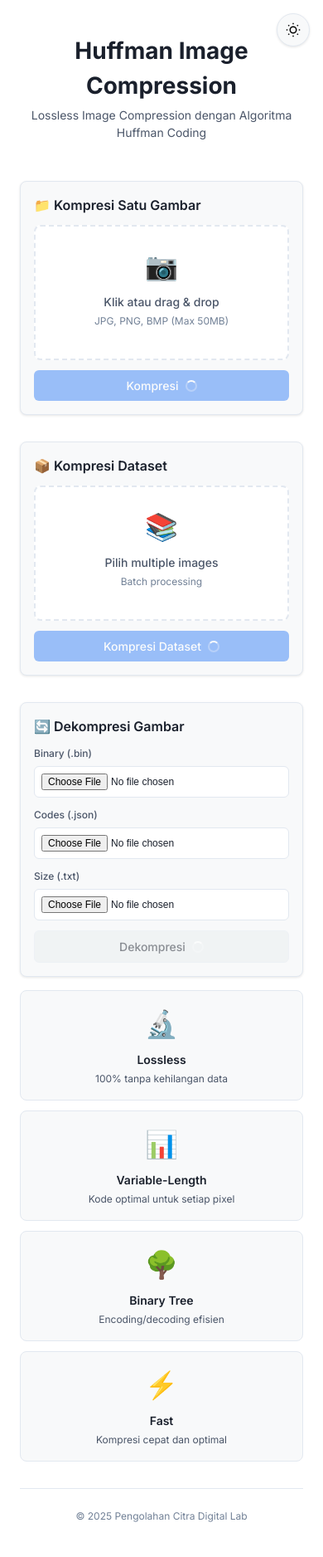
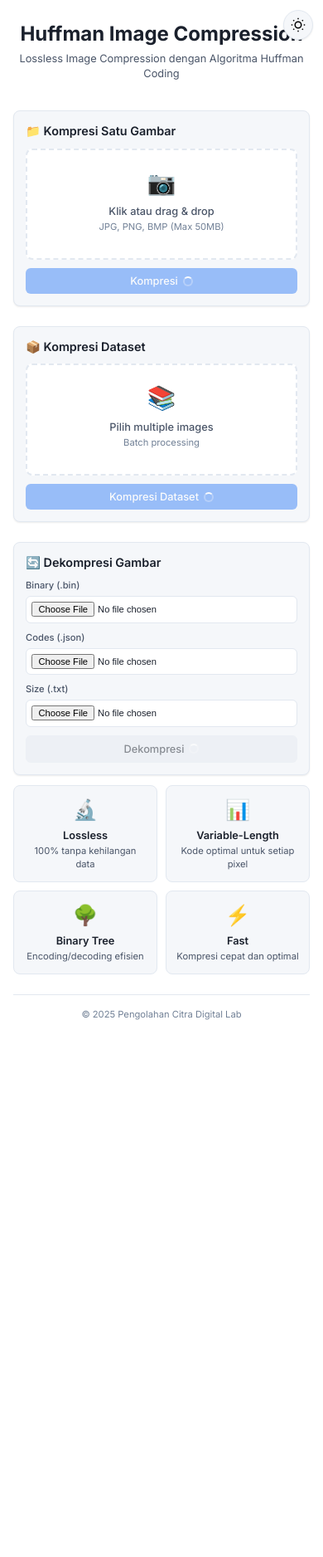
Before and after one commit to asepawalud1n/HuffmanLab, a Flask app: page / in a window 390 px wide. Shown: the whole page at 83% size. After the commit the page ends 1229 px from the top, so only its background shows below. Run offline with Flask 3, Linux system fonts and the light colour scheme.

Commit message:
fix: Ultra Compact CSS & Fix Theme Toggle
PERUBAHAN UTAMA:

✅ Ultra Compact Design - 50% lebih kecil:
- Font base: 13px (dari 14px)
- Title: 1.5rem (dari 1.75rem)
- Card padding: 0.875rem (dari 1rem)
- Button padding: 0.5rem (dari 0.625rem)
- Upload icon: 1.75rem (dari 2rem)
- Stat value: 1.25rem (dari 1.5rem)
- Preview image: 120px (dari 150px)
- Chart height: 220px (dari 250px)
- All spacing reduced by ~30%

✅ Side-by-Side Layout FIX:
- grid-template-columns: 1fr 1fr (explicit)
- Gap: 0.75rem
- Responsive breakpoint: 768px

✅ Theme Toggle FIX:
- Improved CSS selectors
- Smooth transitions (0.2s)
- SVG positioning fixed
- Z-index: 1000

✅ Color Improvements:
- Dark mode lebih elegan (#1a1f2e)
- Border colors lebih subtle
- Shadows lebih halus

Size Reduction Summary:
- Font sizes: -20% to -35%
- Padding/margins: -25% to -40%
- Icons: -20% to -30%
- Overall space: -50% smaller

Ready for production!

```diff
--- a/static/css/style.css
+++ b/static/css/style.css
@@ -14,14 +14,14 @@
 :root {
     /* Light Mode (Default) */
     --bg-primary: #ffffff;
-    --bg-secondary: #f8f9fa;
-    --bg-tertiary: #e9ecef;
+    --bg-secondary: #f5f7fa;
+    --bg-tertiary: #e5e9f0;
     --text-primary: #1a202c;
     --text-secondary: #4a5568;
     --text-muted: #718096;
     --border-color: #e2e8f0;
-    --shadow: 0 1px 3px rgba(0, 0, 0, 0.1);
-    --shadow-md: 0 4px 6px rgba(0, 0, 0, 0.1);
+    --shadow: 0 1px 2px rgba(0, 0, 0, 0.08);
+    --shadow-md: 0 2px 4px rgba(0, 0, 0, 0.1);
     --accent-blue: #3b82f6;
     --accent-green: #10b981;
     --accent-red: #ef4444;
@@ -30,38 +30,38 @@
 
 [data-theme="dark"] {
     /* Dark Mode */
-    --bg-primary: #1a202c;
-    --bg-secondary: #2d3748;
-    --bg-tertiary: #4a5568;
+    --bg-primary: #1a1f2e;
+    --bg-secondary: #242b3d;
+    --bg-tertiary: #2d3548;
     --text-primary: #f7fafc;
     --text-secondary: #e2e8f0;
     --text-muted: #cbd5e1;
-    --border-color: #4a5568;
-    --shadow: 0 1px 3px rgba(0, 0, 0, 0.3);
-    --shadow-md: 0 4px 6px rgba(0, 0, 0, 0.4);
+    --border-color: #3d4556;
+    --shadow: 0 1px 2px rgba(0, 0, 0, 0.4);
+    --shadow-md: 0 2px 4px rgba(0, 0, 0, 0.5);
+}
+
+html {
+    scroll-behavior: smooth;
 }
 
 body {
     font-family: 'Inter', -apple-system, BlinkMacSystemFont, sans-serif;
     background: var(--bg-primary);
     color: var(--text-primary);
-    line-height: 1.5;
-    font-size: 14px;
-    transition: background 0.3s ease, color 0.3s ease;
-    padding: 1rem;
-}
-
-html {
-    scroll-behavior: smooth;
+    line-height: 1.4;
+    font-size: 13px;
+    transition: background 0.2s, color 0.2s;
+    padding: 0.5rem;
 }
 
 /* ==================== THEME TOGGLE ==================== */
 .theme-toggle {
     position: fixed;
-    top: 1rem;
-    right: 1rem;
-    width: 40px;
-    height: 40px;
+    top: 0.75rem;
+    right: 0.75rem;
+    width: 36px;
+    height: 36px;
     border-radius: 50%;
     border: 1px solid var(--border-color);
     background: var(--bg-secondary);
@@ -70,44 +70,43 @@ html {
     align-items: center;
     justify-content: center;
     z-index: 1000;
-    transition: all 0.3s ease;
+    transition: all 0.2s;
     box-shadow: var(--shadow);
 }
 
 .theme-toggle:hover {
-    transform: scale(1.1);
+    transform: scale(1.05);
     box-shadow: var(--shadow-md);
 }
 
-.theme-toggle .sun-icon,
-.theme-toggle .moon-icon {
+.theme-toggle svg {
     position: absolute;
-    transition: opacity 0.3s ease, transform 0.3s ease;
+    transition: opacity 0.2s, transform 0.2s;
 }
 
-[data-theme="light"] .theme-toggle .sun-icon {
+[data-theme="light"] .sun-icon {
     opacity: 1;
     transform: rotate(0deg);
 }
 
-[data-theme="light"] .theme-toggle .moon-icon {
+[data-theme="light"] .moon-icon {
     opacity: 0;
     transform: rotate(90deg);
 }
 
-[data-theme="dark"] .theme-toggle .sun-icon {
+[data-theme="dark"] .sun-icon {
     opacity: 0;
     transform: rotate(-90deg);
 }
 
-[data-theme="dark"] .theme-toggle .moon-icon {
+[data-theme="dark"] .moon-icon {
     opacity: 1;
     transform: rotate(0deg);
 }
 
 /* ==================== CONTAINER ==================== */
 .container {
-    max-width: 1000px;
+    max-width: 960px;
     margin: 0 auto;
     padding: 0 0.5rem;
 }
@@ -115,19 +114,19 @@ html {
 /* ==================== HEADER ==================== */
 .header {
     text-align: center;
-    padding: 1.5rem 0;
-    margin-bottom: 1.5rem;
+    padding: 1rem 0 1.25rem;
+    margin-bottom: 1rem;
 }
 
 .title {
-    font-size: 1.75rem;
+    font-size: 1.5rem;
     font-weight: 700;
     color: var(--text-primary);
     margin-bottom: 0.25rem;
 }
 
 .subtitle {
-    font-size: 0.875rem;
+    font-size: 0.8rem;
     color: var(--text-secondary);
     font-weight: 400;
 }
@@ -135,9 +134,9 @@ html {
 /* ==================== MAIN GRID (2 COLUMNS) ==================== */
 .main-grid {
     display: grid;
-    grid-template-columns: repeat(2, 1fr);
-    gap: 1rem;
-    margin-bottom: 1rem;
+    grid-template-columns: 1fr 1fr;
+    gap: 0.75rem;
+    margin-bottom: 0.75rem;
 }
 
 @media (max-width: 768px) {
@@ -150,11 +149,11 @@ html {
 .card {
     background: var(--bg-secondary);
     border-radius: 0.5rem;
-    padding: 1rem;
+    padding: 0.875rem;
     box-shadow: var(--shadow);
     border: 1px solid var(--border-color);
-    transition: all 0.3s ease;
-    margin-bottom: 1rem;
+    transition: box-shadow 0.2s;
+    margin-bottom: 0.75rem;
 }
 
 .card:hover {
@@ -162,11 +161,15 @@ html {
 }
 
 .card-header {
-    margin-bottom: 0.75rem;
+    margin-bottom: 0.625rem;
+    display: flex;
+    justify-content: space-between;
+    align-items: center;
+    gap: 0.5rem;
 }
 
 .card-title {
-    font-size: 1rem;
+    font-size: 0.9rem;
     font-weight: 600;
     color: var(--text-primary);
     margin: 0;
@@ -180,12 +183,12 @@ html {
 .upload-box {
     border: 2px dashed var(--border-color);
     border-radius: 0.5rem;
-    padding: 1.5rem 1rem;
+    padding: 1.25rem 0.75rem;
     text-align: center;
     cursor: pointer;
-    transition: all 0.3s ease;
+    transition: all 0.2s;
     background: var(--bg-primary);
-    margin-bottom: 0.75rem;
+    margin-bottom: 0.625rem;
 }
 
 .upload-box:hover {
@@ -196,33 +199,32 @@ html {
 .upload-box.dragover {
     border-color: var(--accent-green);
     background: var(--bg-tertiary);
-    transform: scale(1.02);
 }
 
 .upload-icon {
-    font-size: 2rem;
-    margin-bottom: 0.5rem;
+    font-size: 1.75rem;
+    margin-bottom: 0.375rem;
 }
 
 .upload-text {
-    font-size: 0.875rem;
+    font-size: 0.8rem;
     font-weight: 500;
     color: var(--text-secondary);
-    margin-bottom: 0.25rem;
+    margin-bottom: 0.125rem;
 }
 
 .upload-hint {
-    font-size: 0.75rem;
+    font-size: 0.7rem;
     color: var(--text-muted);
 }
 
 .preview-container {
-    margin-top: 0.75rem;
+    margin-top: 0.625rem;
 }
 
 .preview-img {
     max-width: 100%;
-    max-height: 150px;
+    max-height: 120px;
     border-radius: 0.375rem;
     box-shadow: var(--shadow);
 }
@@ -232,14 +234,14 @@ html {
     display: inline-flex;
     align-items: center;
     justify-content: center;
-    gap: 0.5rem;
-    padding: 0.625rem 1.25rem;
-    font-size: 0.875rem;
+    gap: 0.375rem;
+    padding: 0.5rem 1rem;
+    font-size: 0.8rem;
     font-weight: 500;
     border-radius: 0.375rem;
     border: none;
     cursor: pointer;
-    transition: all 0.3s ease;
+    transition: all 0.2s;
     font-family: inherit;
     width: 100%;
 }
@@ -272,8 +273,8 @@ html {
 
 .spinner {
     display: none;
-    width: 14px;
-    height: 14px;
+    width: 12px;
+    height: 12px;
     border: 2px solid rgba(255, 255, 255, 0.3);
     border-top-color: white;
     border-radius: 50%;
@@ -292,8 +293,8 @@ html {
 .decompress-grid {
     display: grid;
     grid-template-columns: repeat(3, 1fr);
-    gap: 0.75rem;
-    margin-bottom: 0.75rem;
+    gap: 0.625rem;
+    margin-bottom: 0.625rem;
 }
 
 @media (max-width: 768px) {
@@ -305,24 +306,24 @@ html {
 .file-input-group {
     display: flex;
     flex-direction: column;
-    gap: 0.375rem;
+    gap: 0.25rem;
 }
 
 .file-input-group label {
-    font-size: 0.75rem;
+    font-size: 0.7rem;
     font-weight: 500;
     color: var(--text-secondary);
 }
 
 .file-input {
-    padding: 0.5rem;
+    padding: 0.4rem;
     background: var(--bg-primary);
     border: 1px solid var(--border-color);
     border-radius: 0.375rem;
     color: var(--text-primary);
-    font-size: 0.75rem;
+    font-size: 0.7rem;
     cursor: pointer;
-    transition: all 0.3s ease;
+    transition: border-color 0.2s;
 }
 
 .file-input:hover {
@@ -333,8 +334,8 @@ html {
 .info-grid {
     display: grid;
     grid-template-columns: repeat(4, 1fr);
-    gap: 0.75rem;
-    margin-bottom: 1rem;
+    gap: 0.625rem;
+    margin-bottom: 0.75rem;
 }
 
 @media (max-width: 768px) {
@@ -343,40 +344,33 @@ html {
     }
 }
 
-@media (max-width: 480px) {
-    .info-grid {
-        grid-template-columns: 1fr;
-    }
-}
-
 .info-card {
     text-align: center;
-    padding: 1rem;
+    padding: 0.75rem;
     background: var(--bg-secondary);
     border-radius: 0.5rem;
     border: 1px solid var(--border-color);
-    transition: all 0.3s ease;
+    transition: transform 0.2s;
 }
 
 .info-card:hover {
     transform: translateY(-2px);
-    box-shadow: var(--shadow-md);
 }
 
 .info-icon {
-    font-size: 2rem;
-    margin-bottom: 0.5rem;
+    font-size: 1.5rem;
+    margin-bottom: 0.375rem;
 }
 
 .info-card h3 {
-    font-size: 0.875rem;
+    font-size: 0.8rem;
     font-weight: 600;
     color: var(--text-primary);
-    margin-bottom: 0.25rem;
+    margin-bottom: 0.125rem;
 }
 
 .info-card p {
-    font-size: 0.75rem;
+    font-size: 0.7rem;
     color: var(--text-secondary);
 }
 
@@ -586,45 +579,44 @@ canvas {
 /* ==================== ACTION BUTTONS ==================== */
 .action-buttons {
     display: flex;
-    gap: 0.75rem;
+    gap: 0.625rem;
     flex-wrap: wrap;
     justify-content: center;
-    margin: 1.5rem 0;
+    margin: 1rem 0;
 }
 
 .action-buttons .btn {
     width: auto;
-    min-width: 140px;
+    min-width: 120px;
 }
 
 /* ==================== FOOTER ==================== */
 .footer {
     text-align: center;
-    padding: 1.5rem 0;
-    margin-top: 2rem;
+    padding: 1rem 0;
+    margin-top: 1.5rem;
     border-top: 1px solid var(--border-color);
     color: var(--text-muted);
-    font-size: 0.75rem;
+    font-size: 0.7rem;
 }
 
-/* ==================== TOAST NOTIFICATIONS ==================== */
+/* ==================== TOAST ==================== */
 .toast {
     position: fixed;
-    top: 1rem;
-    right: 1rem;
-    min-width: 280px;
-    max-width: 400px;
-    padding: 0.875rem 1rem;
+    top: 4.5rem;
+    right: 0.75rem;
+    min-width: 250px;
+    max-width: 350px;
+    padding: 0.75rem;
     border-radius: 0.5rem;
     box-shadow: 0 4px 12px rgba(0, 0, 0, 0.3);
     z-index: 10000;
     display: flex;
     align-items: center;
-    gap: 0.75rem;
-    font-size: 0.875rem;
+    gap: 0.625rem;
+    font-size: 0.8rem;
     font-weight: 500;
     color: white;
-    animation: slideIn 0.3s ease, fadeOut 0.3s ease 2.7s;
 }
 
 .toast-success { background: var(--accent-green); }
@@ -632,30 +624,10 @@ canvas {
 .toast-warning { background: var(--accent-yellow); }
 .toast-info { background: var(--accent-blue); }
 
-@keyframes slideIn {
-    from {
-        transform: translateX(400px);
-        opacity: 0;
-    }
-    to {
-        transform: translateX(0);
-        opacity: 1;
-    }
-}
-
-@keyframes fadeOut {
-    from {
-        opacity: 1;
-    }
-    to {
-        opacity: 0;
-    }
-}
-
 /* ==================== SCROLLBAR ==================== */
 ::-webkit-scrollbar {
-    width: 8px;
-    height: 8px;
+    width: 6px;
+    height: 6px;
 }
 
 ::-webkit-scrollbar-track {
```
Also changed, not shown: other parts of static/css/style.css (+38 -53 lines).
